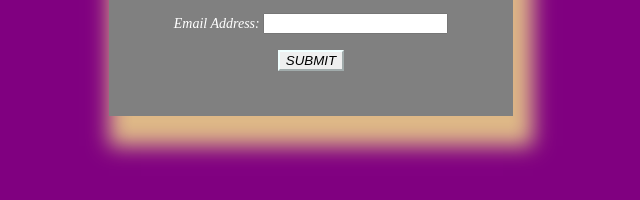
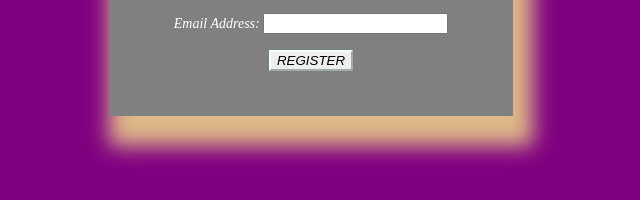
Before and after one commit to ItaforJZ/wiprocss, a plain HTML site: page index.html in a window 1280 px wide. Shown: the part 442-642 px from the top of the page, 329-969 px from the left. Drawn offline with Linux system fonts and the light colour scheme.

Commit message:
Update index.html

```diff
--- a/index.html
+++ b/index.html
@@ -30,7 +30,7 @@
             <input type="date" name="dob"><br><br>
             <lable id="a">Email Address:</lable>
             <input type="email" name="email"><br><br>
-            <button class="button">SUBMIT</button>
+            <button class="button">REGISTER</button>
             </form>
         </div>
         </div>
```
